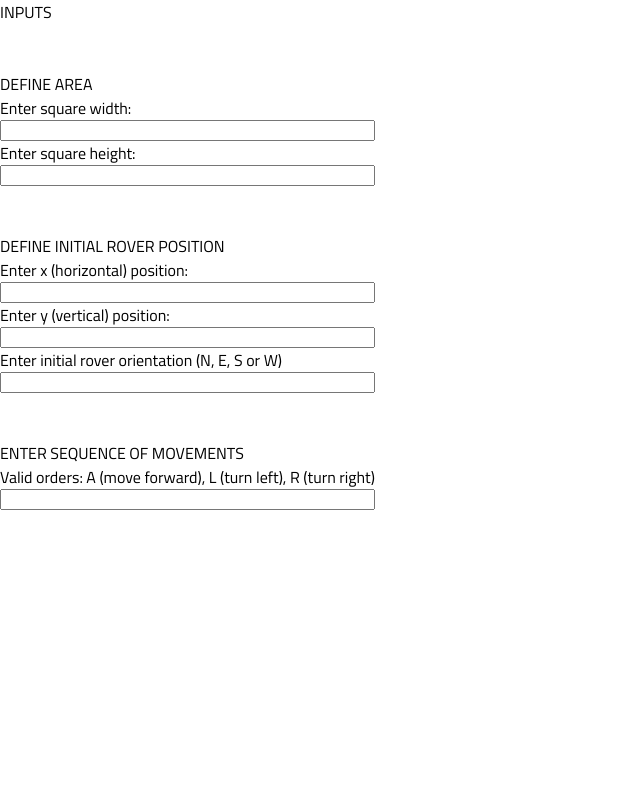
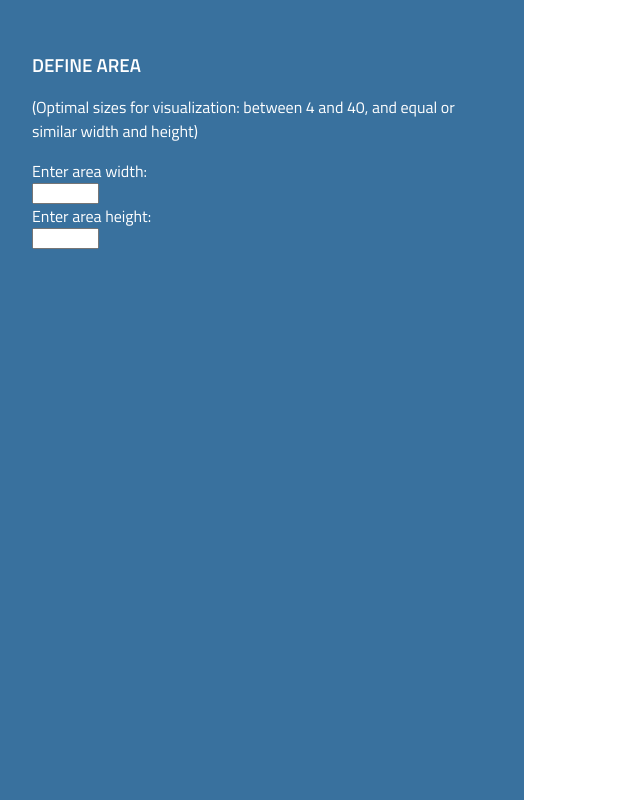
Before and after one commit to jordisz/mars-rover, a Vue app: page / in a window 1280 px wide. Shown: the whole page, without its empty margins (0-640 px from the left). Built offline with nearby package versions, Linux system fonts and the light colour scheme.

Commit message:
Emits, reset and stepper

```diff
--- a/src/components/Inputs.vue
+++ b/src/components/Inputs.vue
@@ -1,73 +1,118 @@
 <template>
   <div class="inputs-container">
-    <div>INPUTS</div>
+    <!-- AREA INPUT -->
     <div class="inputs-group">
-      <div>DEFINE AREA</div>
-      <label for="">Enter square width:</label>
+      <h3 class="inputs-group-header" v-if="step === 0">DEFINE AREA</h3>
+      <h3 class="inputs-group-header" v-else>AREA</h3>
+      <div class="inputs-column" v-if="step === 0">
+        <p>
+          (Optimal sizes for visualization: between 4 and 40, and equal or
+          similar width and height)
+        </p>
+        <label for="">Enter area width:</label>
         <input
+          class="input-numeric"
           type="number"
           min="1"
-        v-model="square.maxX"
+          v-model.number="square.maxX"
           @keydown="numberKeydown($event)"
         />
-      <label>Enter square height:</label>
+        <label>Enter area height:</label>
         <input
+          class="input-numeric"
           type="number"
           min="1"
-        v-model="square.maxY"
+          v-model.number="square.maxY"
           @keydown="numberKeydown($event)"
         />
-      <button v-show="square.maxX > 0 && square.maxY > 0">Done</button>
       </div>
-    <div class="inputs-group">
-      <div>DEFINE INITIAL ROVER POSITION</div>
+      <div v-else>
+        <p>Area: {{ square.maxX }} x {{ square.maxY }}</p>
+      </div>
+      <button
+        v-show="
+          square.maxX > 0 &&
+          square.maxX !== '' &&
+          square.maxY > 0 &&
+          square.maxY !== '' &&
+          step === 0
+        "
+        @click="sendSquare"
+      >
+        Done
+      </button>
+    </div>
+
+    <!-- POSITION INPUT -->
+    <div class="inputs-group" v-if="step > 0">
+      <h3 class="inputs-group-header" v-if="step === 1">
+        DEFINE INITIAL ROVER POSITION
+      </h3>
+      <h3 class="inputs-group-header" v-else>INITIAL ROVER POSITION</h3>
+      <div class="inputs-column" v-if="step === 1">
         <label for="">Enter x (horizontal) position:</label>
         <input
+          class="input-numeric"
           type="number"
           min="0"
-        v-model="inputPosition.x"
+          v-model.number="inputPosition.x"
           @keydown="numberKeydown($event)"
         />
         <label>Enter y (vertical) position:</label>
         <input
+          class="input-numeric"
           type="number"
           min="0"
-        v-model="inputPosition.y"
+          v-model.number="inputPosition.y"
           @keydown="numberKeydown($event)"
         />
-      <label>Enter initial rover orientation (N, E, S or W)</label>
+        <label>Enter initial rover orientation (N, E, S or W):</label>
         <input
+          class="input-orientation"
           type="text"
           :value="inputOrientation"
           maxlength="1"
           @input="inputOrientation = $event.target.value.toUpperCase()"
           @keydown="orientationKeydown($event)"
         />
+      </div>
+      <div v-else>
+        <p>Initial position: ({{ inputPosition.x }}, {{ inputPosition.y }})</p>
+        <p>Initial orientation: {{ inputOrientation }}</p>
+      </div>
       <button
         v-show="
-          inputPosition.x <= square.maxX &&
+          inputPosition.x < square.maxX &&
           inputPosition.x >= 0 &&
-          inputPosition.y <= square.maxY &&
+          inputPosition.x !== '' &&
+          inputPosition.y < square.maxY &&
           inputPosition.y >= 0 &&
-          inputOrientation !== ''
+          inputPosition.x !== '' &&
+          inputOrientation !== '' &&
+          step === 1
         "
+        @click="sendPosition"
       >
         Done
       </button>
     </div>
-    <div class="inputs-group">
-      <div>ENTER SEQUENCE OF MOVEMENTS</div>
+
+    <!-- SEQUENCE INPUT -->
+    <div class="inputs-group" v-if="step > 1">
+      <h3 class="inputs-group-header">ENTER SEQUENCE OF MOVEMENTS</h3>
       <label
         >Valid orders: A (move forward), L (turn left), R (turn right)</label
       >
       <input
+        class="input-sequence"
         type="text"
         :value="sequence"
         @input="sequence = $event.target.value.toUpperCase()"
         @keydown="sequenceKeydown($event)"
       />
-      <button v-if="sequence !== ''">Run</button>
+      <button v-if="sequence !== ''" @click="sendSequence">Run</button>
     </div>
+    <button class="reset" @click="reset" v-if="step > 0">Reset App</button>
   </div>
 </template>
 
@@ -76,6 +121,7 @@ export default {
   name: "Inputs",
   data() {
     return {
+      step: 0,
       square: {
         maxX: null,
         maxY: null,
@@ -115,18 +161,75 @@ export default {
         e.preventDefault();
       }
     },
+    sendSquare() {
+      this.$emit("setSquare", this.square);
+      this.step = 1;
+    },
+    sendPosition() {
+      this.$emit("setPosition", this.inputPosition, this.inputOrientation);
+      this.step = 2;
+    },
+    sendSequence() {
+      this.$emit("runSequence", this.sequence);
+      this.step = 3;
+    },
+    reset() {
+      this.$emit("reset");
+      this.step = 0;
+      this.square.maxX = null;
+      this.square.maxY = null;
+      this.inputPosition.x = null;
+      this.inputPosition.y = null;
+      this.inputOrientation = "";
+      this.sequence = "";
+    },
   },
 };
 </script>
 
 <style scoped>
+h3 {
+  margin-bottom: 1rem;
+}
+p {
+  margin: 0 0 1rem;
+}
+button {
+  height: 1.6rem;
+  margin-top: 0.6rem;
+  cursor: pointer;
+}
 .inputs-container {
+  height: calc(100vh - 64px);
+  max-width: 460px;
   display: flex;
   flex-direction: column;
-  gap: 3rem;
+  padding: 2rem;
+  gap: 2rem;
+  background-color: #39719e;
+  color: #fff;
 }
-.inputs-group {
+.inputs-group,
+.inputs-column {
   display: flex;
   flex-direction: column;
 }
+.inputs-group-header {
+  font-weight: 600;
+}
+.input-numeric {
+  width: 8ch;
+}
+.input-orientation {
+  width: 2ch;
+}
+.input-sequence {
+  width: calc(100% - 6px);
+}
+.reset {
+  margin-top: 4rem;
+  background-color: #ff000080;
+  border: 2px solid red;
+  color: white;
+}
 </style>
```
Lines whose indentation alone changed are shown as unchanged.
